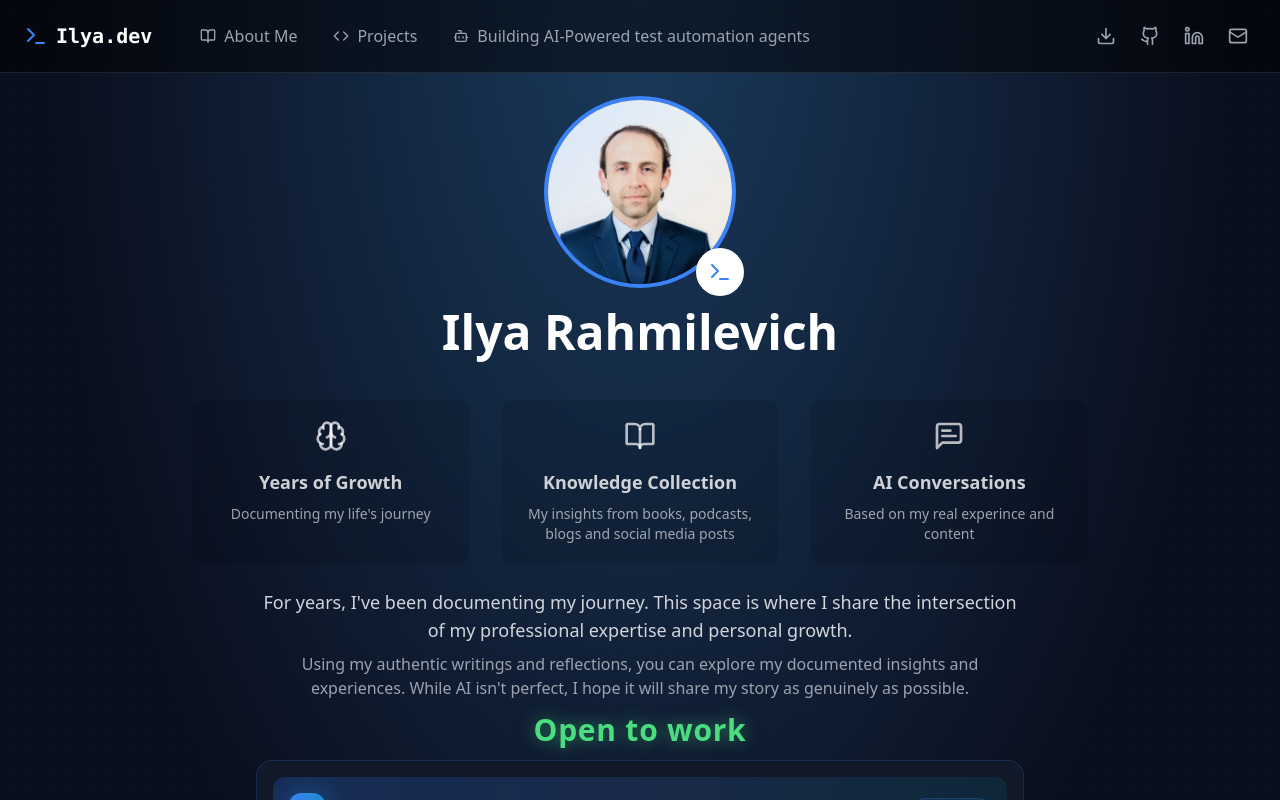
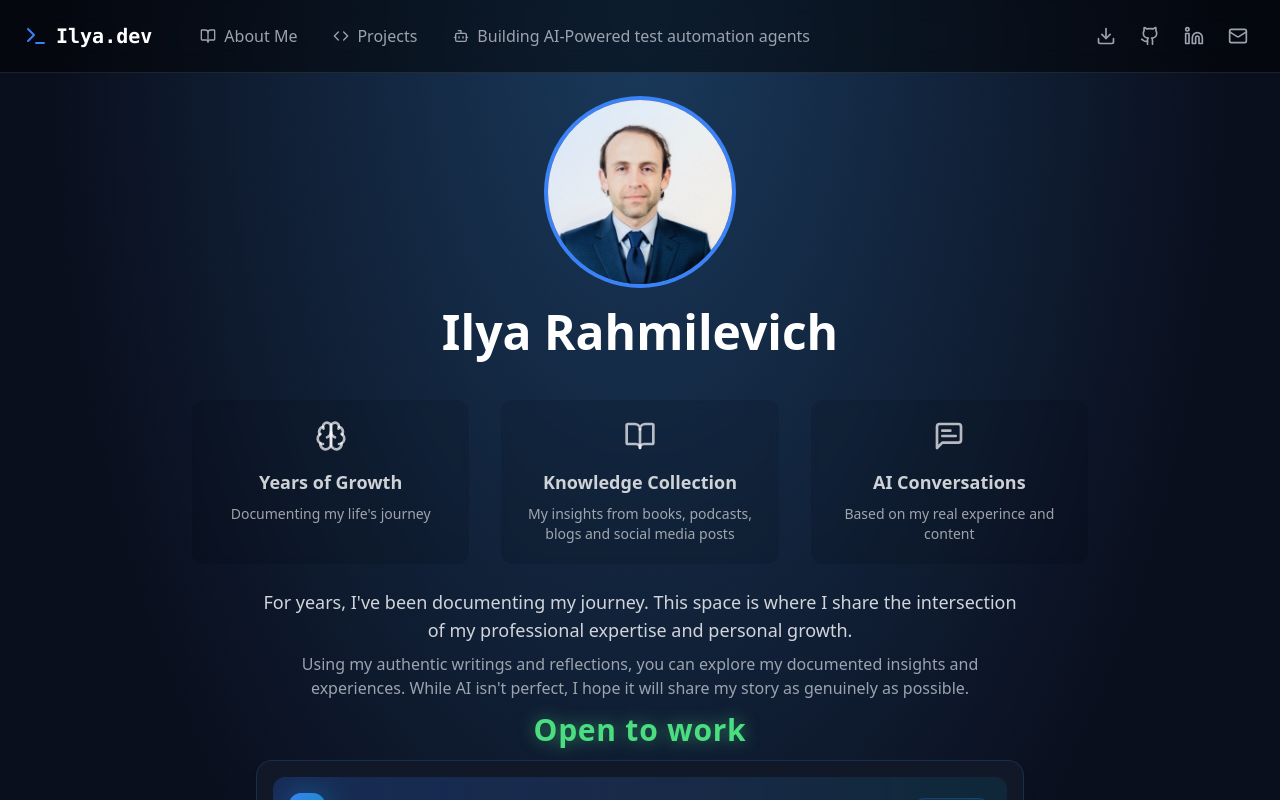
Before and after one commit to ilyar88/ai-portfolio, a React (Vite) app in the folder frontend/: page / in a window 1280 px wide. Shown: the top 800 px of the page. Built offline with nearby package versions, Linux system fonts and the light colour scheme; no server answers.

Commit message:
I removed the white circle with the arrow.

```diff
--- a/frontend/src/components/sections/Home/index.jsx
+++ b/frontend/src/components/sections/Home/index.jsx
@@ -29,11 +29,6 @@ export const HomeSection = () => {
           />
           <div className="absolute inset-0 bg-gradient-to-br from-blue-500/20 to-transparent" />
         </div>
-        <motion.div
-          className="absolute -bottom-2 -right-2 w-10 h-10 md:w-12 md:h-12 bg-white rounded-full flex items-center justify-center"
-        >
-          <Terminal className="w-5 h-5 md:w-6 md:h-6 text-blue-500" />
-        </motion.div>
       </motion.div>
 
       <motion.h1
```
